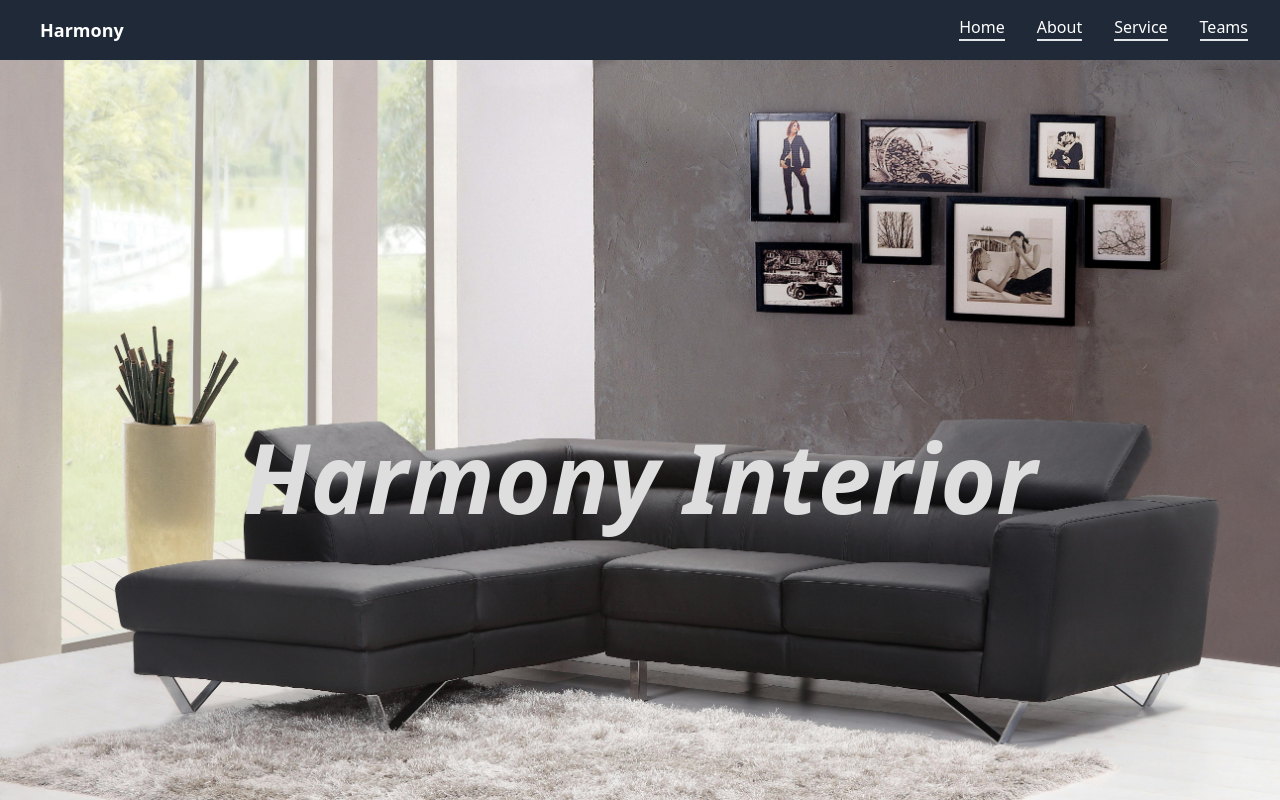
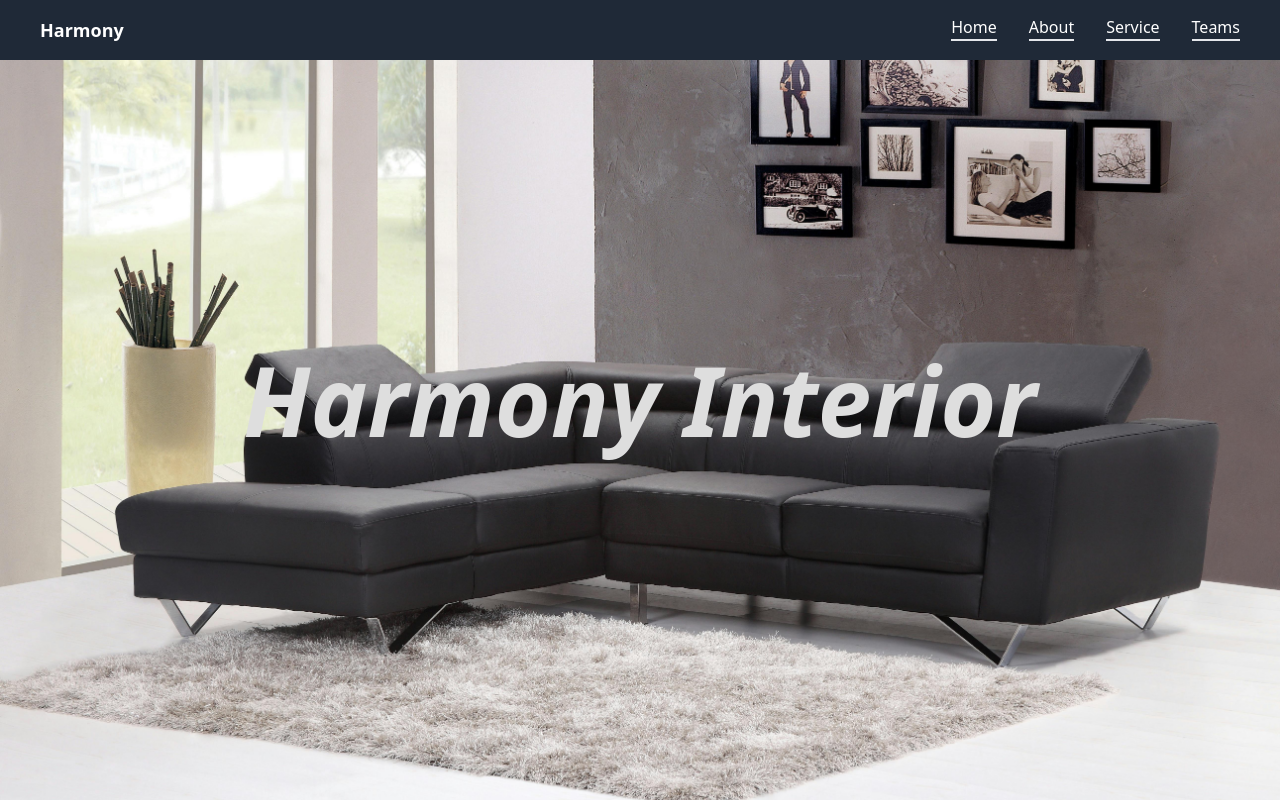
Before and after one commit to bimodwien/react-profileCompany, a React (Vite) app: page / in a window 1280 px wide. Shown: the top 800 px of the page. Built offline with nearby package versions, Linux system fonts and the light colour scheme; the HTML template or start-up script is replaced by a standard one.

Commit message:
perubahan di navbar dan styling di about

```diff
--- a/src/App.jsx
+++ b/src/App.jsx
@@ -17,7 +17,6 @@ function App() {
         <Route path="/service" element={<Service />}></Route>
         <Route path="/team" element={<Teams />}></Route>
       </Routes>
-
       <Footer />
     </>
   );
--- a/src/components/navbar.jsx
+++ b/src/components/navbar.jsx
@@ -12,7 +12,7 @@ const Navbar = () => {
 
   return (
     <>
-      <nav className="bg-gray-800 p-4 relative lg:px-10">
+      <nav className="bg-gray-800 p-4 lg:px-10 fixed top-0 z-10 w-full">
         <div className="flex justify-between items-center">
           <div>
             <h1 className="text-white text-lg font-semibold">Harmony</h1>
@@ -26,9 +26,9 @@ const Navbar = () => {
             </button>
           </div>
           <ul
-            className={`lg:flex ${
+            className={`lg:flex lg:gap-8 lg:pr-10 ${
               isOpen ? "block" : "hidden"
-            } mt-0 lg:mt-2 lg:w-1/2 lg:h-10 pl-2 z-[1] lg:justify-end lg:items-center h-screen absolute top-0 bg-gray-800 right-0`}
+            } mt-0 lg:mt-2 lg:w-1/2 lg:h-10 z-[1] lg:justify-end lg:items-center fixed top-0 bg-gray-800 lg:bg-gray-800  w-full right-0`}
           >
             <li className="flex flex-row-reverse p-0 m-0">
               <button
@@ -38,22 +38,22 @@ const Navbar = () => {
                 <FontAwesomeIcon icon={faX} className="self-end justify-end" />
               </button>
             </li>
-            <li className="mr-8 border-b-2 pt-3 lg:pt-0">
+            <li className="border-b-2 pt-3 lg:pt-0">
               <Link to={"/"} className="text-white">
                 Home
               </Link>
             </li>
-            <li className="mr-8 border-b-2 pt-3 lg:pt-0">
+            <li className="border-b-2 pt-3 lg:pt-0">
               <Link to={"/about"} className="text-white">
                 About
               </Link>
             </li>
-            <li className="mr-8 border-b-2 pt-3 lg:pt-0">
+            <li className="border-b-2 pt-3 lg:pt-0">
               <Link to={"/service"} className="text-white">
                 Service
               </Link>
             </li>
-            <li className="mr-8 border-b-2 pt-3 lg:pt-0">
+            <li className="border-b-2 pt-3 lg:pt-0">
               <Link to={"/team"} className="text-white">
                 Teams
               </Link>
--- a/src/pages/about.jsx
+++ b/src/pages/about.jsx
@@ -10,7 +10,11 @@ const About = () => {
     <>
       <section>
         <div className="relative flex justify-center items-center h-full w-full">
-          <img src={office_1} alt="office 1" className="object-cover" />
+          <img
+            src={office_1}
+            alt="office 1"
+            className="object-cover h-screen w-full"
+          />
           <div className="absolute font-semibold text-xl italic md:text-5xl lg:font-bold lg:text-8xl text-[#DEDEDE]">
             About Us
           </div>
@@ -40,7 +44,7 @@ const About = () => {
             <div className="uppercase text-gray-500 text-base w-auto leading-4 tracking-[1.5px] pb-5">
               Our Journey
             </div>
-            <div className="font-bold text-[30px] lg:text-[32px] leading-10 tracking-[-0.5px] pt-5 pb-10 text-left align-top">
+            <div className="font-medium text-[30px] leading-10 tracking-[-0.5px] pt-5 pb-10 text-left align-top">
               Since our establishment in 2014, Harmony Interior has been
               determined to redefine the standards of interior design. What
               started as a simple idea has blossomed into a rapidly growing
@@ -51,7 +55,7 @@ const About = () => {
             <img
               src={ourJourney1}
               alt="journey1"
-              className="w-[400px] h-[570px] lg:w-[506px] lg:h-[763px]"
+              className="w-[400px] h-[570px] "
             />
           </div>
         </div>
@@ -61,7 +65,7 @@ const About = () => {
             <div className="uppercase text-gray-500 text-base w-auto leading-4 tracking-[1.5px] pb-5">
               company history
             </div>
-            <div className="font-bold text-[30px] lg:text-[32px] leading-10 tracking-[-0.5px] pt-5 pb-10 text-left align-top">
+            <div className="font-medium text-[30px] leading-10 tracking-[-0.5px] pt-5 pb-10 text-left align-top">
               Our journey began with a simple idea: Harmony Interior was
               established in 2005 by John Smith, a passionate interior designer
               with a vision to redefine how people experience their living
@@ -75,7 +79,7 @@ const About = () => {
             <img
               src={historic}
               alt="historic office"
-              className="w-[400px] h-[570px] lg:w-[506px] lg:h-[763px]"
+              className="w-[400px] h-[570px] "
             />
           </div>
         </div>
--- a/src/pages/landing.jsx
+++ b/src/pages/landing.jsx
@@ -12,7 +12,11 @@ const Landing = () => {
       <section>
         <div className="">
           <div className="relative flex justify-center items-center h-full w-full">
-            <img src={ars1} alt="arsitek gedung" className="object-cover" />
+            <img
+              src={ars1}
+              alt="arsitek gedung"
+              className="object-cover h-screen w-full"
+            />
             <div className="absolute font-semibold text-xl italic md:text-5xl lg:font-bold lg:text-8xl text-[#DEDEDE]">
               Harmony Interior
             </div>
@@ -55,11 +59,11 @@ const Landing = () => {
             <img
               src={rec1}
               alt="rectangular_1"
-              className="w-[400px] h-[570px]"
+              className="w-[400px] h-[570px] lg:w-[506px] lg:h-[763px]"
             />
           </div>
         </div>
-        <div className="px-4 pt-12 lg:flex lg:flex-row lg:py-24 lg:gap-5 lg:items-center lg:justify-between lg:2:full pb-3">
+        <div className="px-4 pt-12 lg:flex lg:flex-row lg:py-24 lg:gap-5 lg:items-center lg:justify-between pb-3">
           <div className="lg:w-2/4">
             <div className="uppercase text-gray-500 text-base w-auto leading-4 tracking-[1.5px] pb-5">
               Discover Our Masterpieces
@@ -75,7 +79,7 @@ const Landing = () => {
             <img
               src={rec2}
               alt="rectangular_2"
-              className="w-[400px] h-[570px]"
+              className="w-[400px] h-[570px] lg:w-[506px] lg:h-[763px]"
             />
           </div>
         </div>
```
